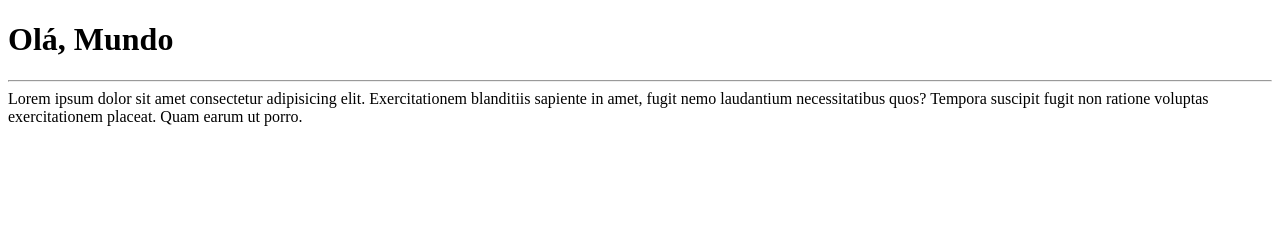
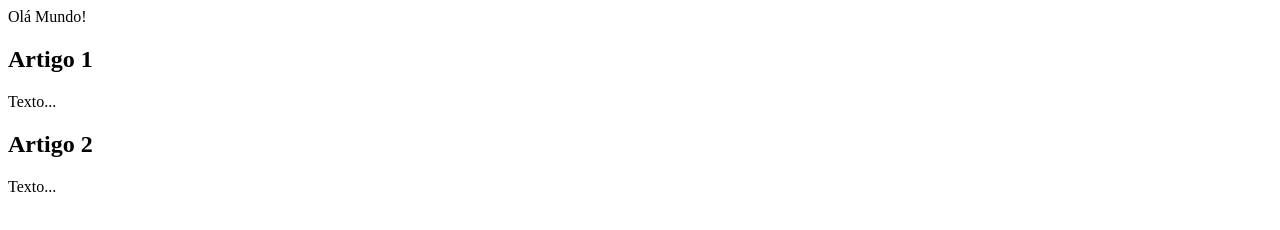
Before and after one commit to Vimmi31/OlaMundo, a plain HTML site: page site-exemplo/index.html in a window 1280 px wide. Drawn offline with Linux system fonts and the light colour scheme.

Commit message:
Alteraçoes na estrutura, coloando as tags basicas

```diff
--- a/site-exemplo/index.html
+++ b/site-exemplo/index.html
@@ -4,11 +4,21 @@
     <meta charset="UTF-8">
     <meta http-equiv="X-UA-Compatible" content="IE=edge">
     <meta name="viewport" content="width=device-width, initial-scale=1.0">
-    <title>Site basico</title>
+    <title>Olá!</title>
 </head>
 <body>
-    <h1>Olá, Mundo</h1>
-    <hr>
-    Lorem ipsum dolor sit amet consectetur adipisicing elit. Exercitationem blanditiis sapiente in amet, fugit nemo laudantium necessitatibus quos? Tempora suscipit fugit non ratione voluptas exercitationem placeat. Quam earum ut porro.
+   <main>
+       <header>
+           Olá Mundo!
+        </header>
+        <article>
+            <h2>Artigo 1</h2>
+            <p>Texto...</p>
+        </article>
+        <article>
+            <h2>Artigo 2</h2>
+            <p>Texto...</p>
+        </article>
+    </main>
 </body>
 </html>
```
